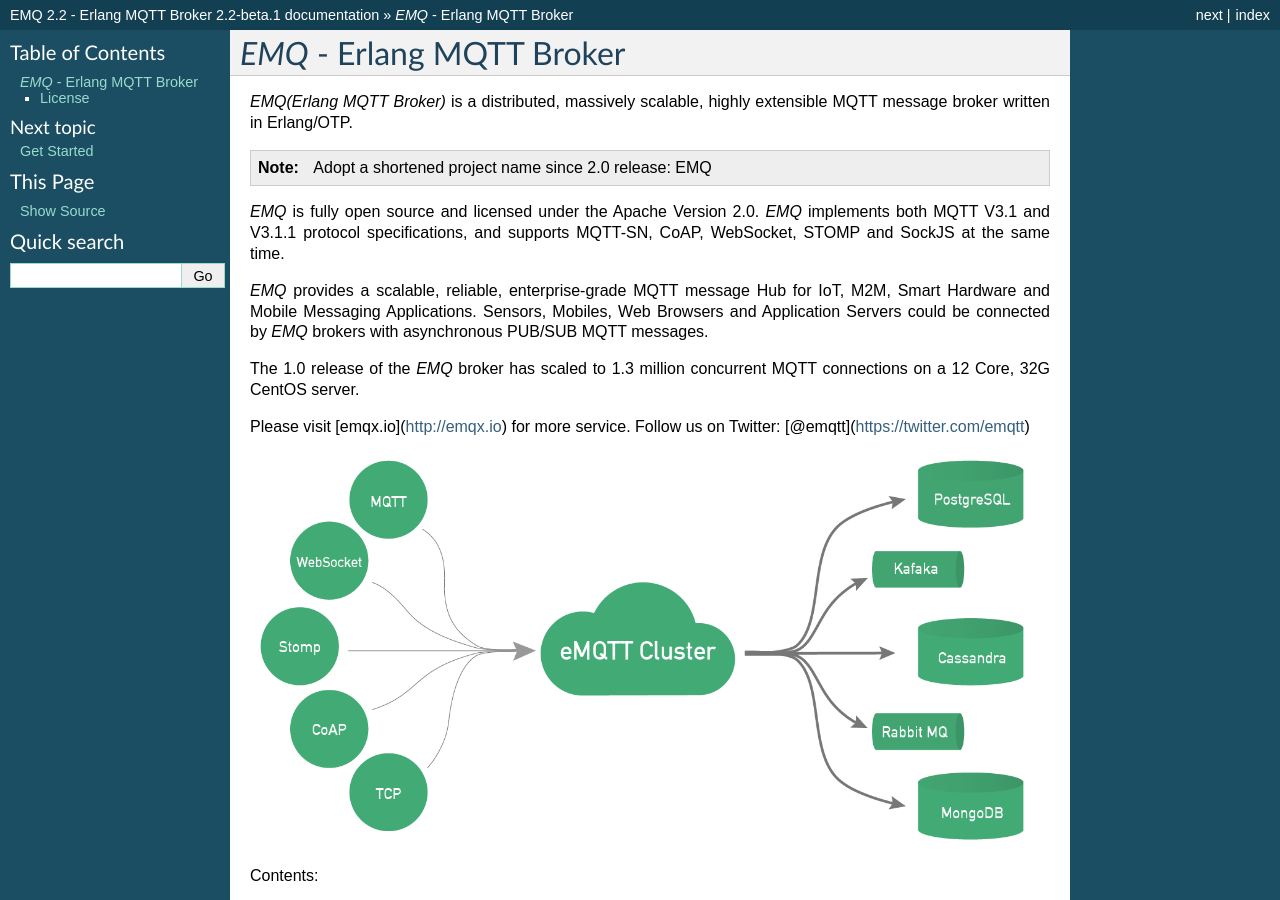
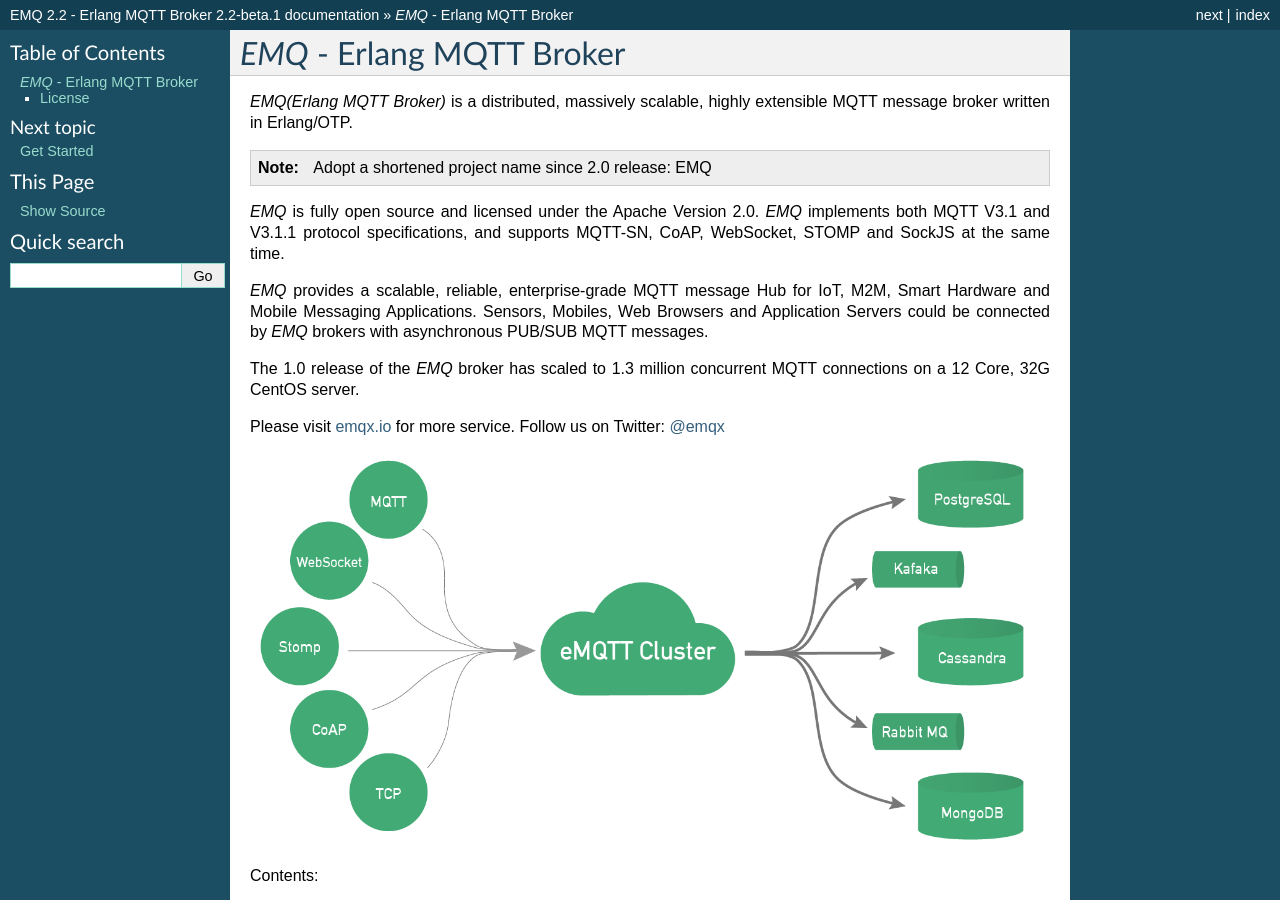
Before and after one commit to emqxarchive/emqx-docs-en, a Sphinx documentation site: the page built from source/index.rst, in a window 1280 px wide and 900 px high. Built offline with Sphinx 7.4.7, drawn with Linux system fonts in a browser that asks for light colours.

Commit message:
fix links error

```diff
--- a/source/index.rst
+++ b/source/index.rst
@@ -17,7 +17,11 @@
 
 The 1.0 release of the *EMQ* broker has scaled to 1.3 million concurrent MQTT connections on a 12 Core, 32G CentOS server.
 
-Please visit [emqx.io](http://emqx.io) for more service. Follow us on Twitter: [@emqtt](https://twitter.com/emqtt)
+Please visit `emqx.io`_ for more service. Follow us on Twitter: `@emqx`_
+
+
+.. _emqx.io: http://emqx.io
+.. _@emqx: https://twitter.com/emqx
 
 .. image:: ./_static/images/emqtt.png
 
```
